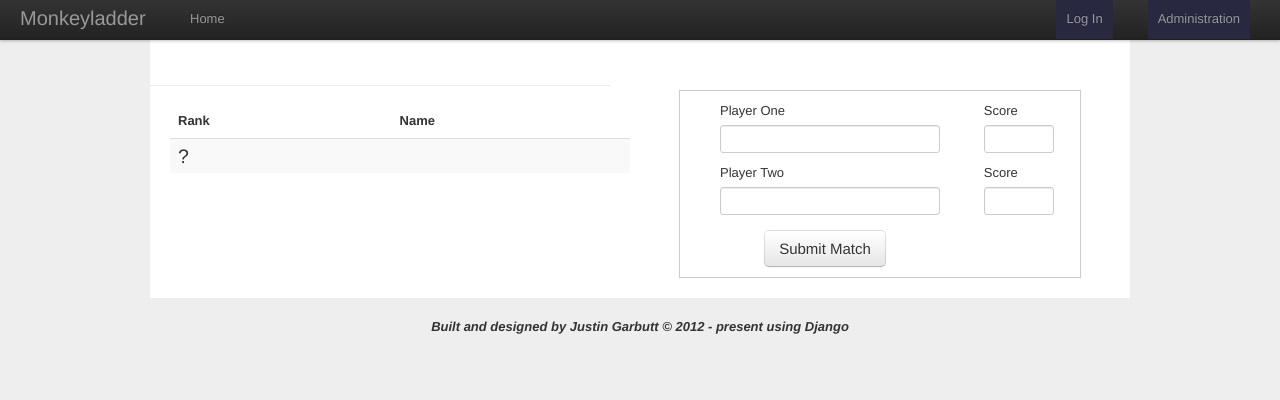
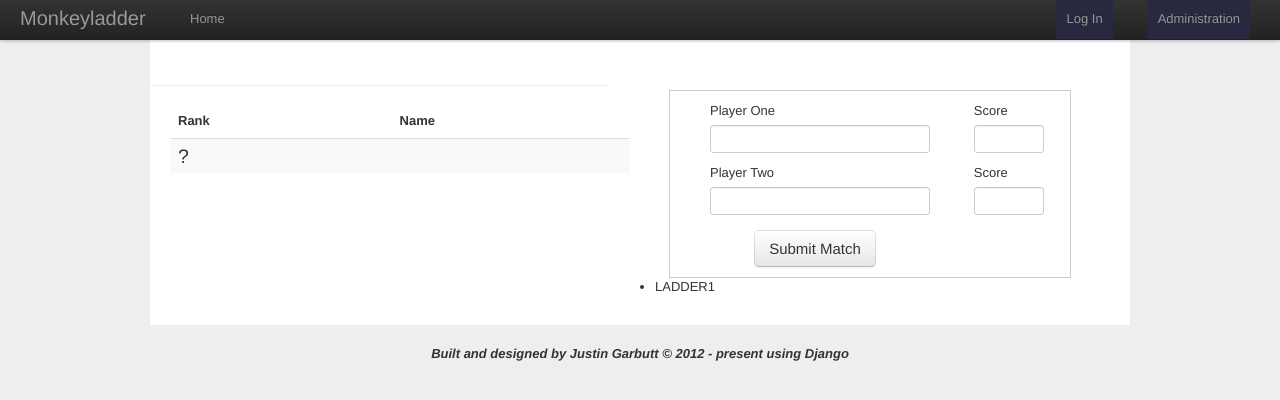
Before and after one commit to garjust/monkeyladder, a Django app: template templates/ladders/ladder.html in a window 1280 px wide. Shown: the top 400 px of the page. Run offline with Django 3.2, Linux system fonts and the light colour scheme; the template is opened without the code that fills it, so the values that code supplies are empty; parts of the project's set-up code (start-up, migrations or seed data) failed here and were passed over; some libraries are stand-ins or nearby versions.

Commit message:
added ladder feed

```diff
--- a/templates/ladders/ladder.html
+++ b/templates/ladders/ladder.html
@@ -26,10 +26,19 @@
 <div class="container">
     <div class="row">
     	<div class="span6">
-    	{% include "ladders/show_ladder_large.html" %}
+    	{% include "ladders/ladder_display.html" %}
     	</div>
-    	<div id="match-entry-span" class="span6">
-    	{% include "matches/match_entry_form.html" %}
+    	<div class="span6">
+	    	<div class="row">
+	    		<div id="match-entry-span" >
+	    		{% include "matches/match_entry_form.html" %}
+	    		</div>
+	    	</div>
+	    	<div class="row">
+	    		<div id="ladder-feed-parent" >
+	    		{% include "ladders/ladder_feed.html" %}
+	    		</div>
+	    	</div>
     	</div>
     </div>
 </div>
--- /dev/null
+++ b/templates/ladders/ladder_feed.html
@@ -0,0 +1,5 @@
+<div>
+	<ul>
+		<li>LADDER1</li>
+	</ul>
+</div>
```
Also changed, not shown: templates/ladders/ladder_display.html (renamed from templates/ladders/show_ladder_large.html).
